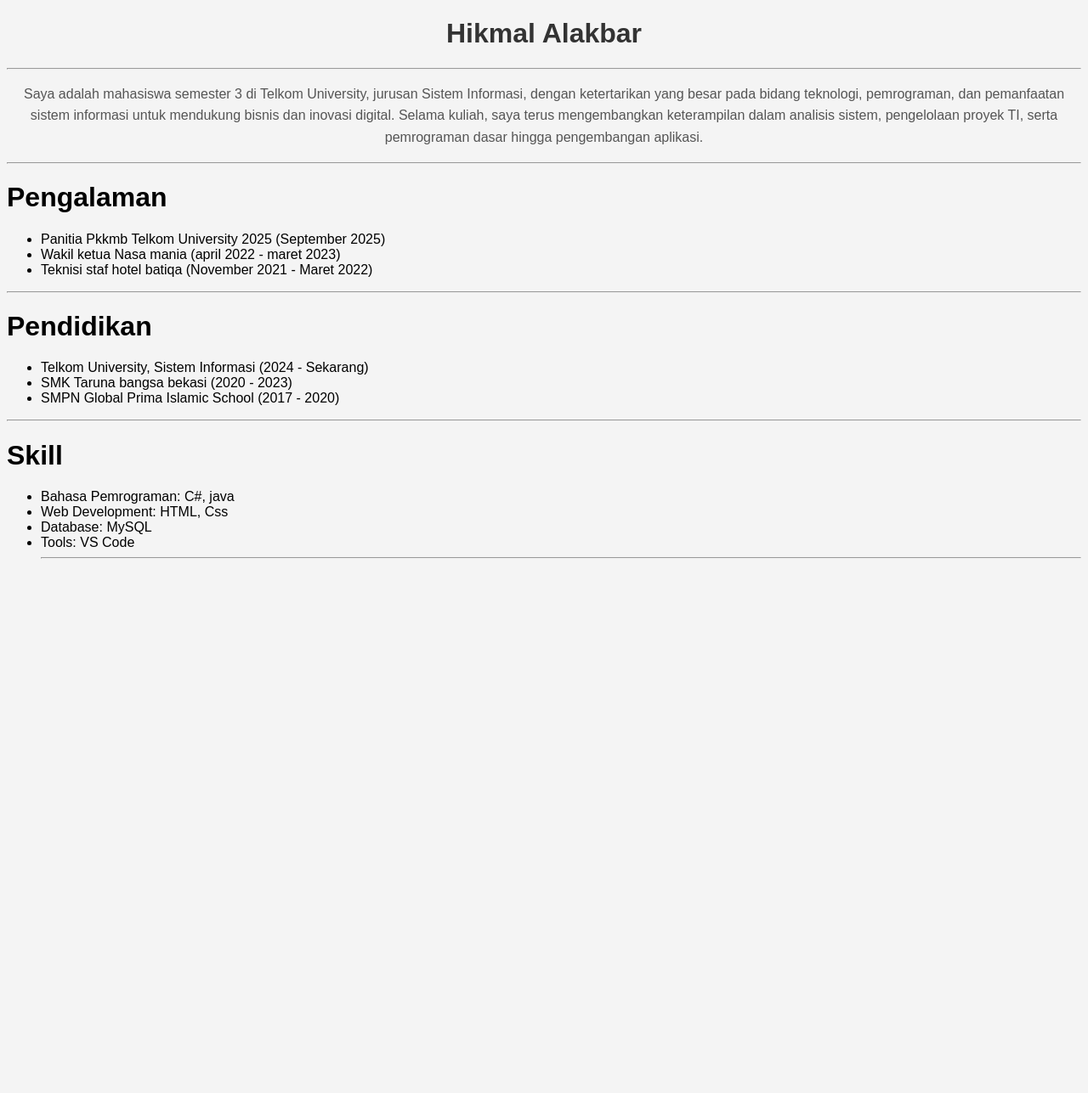
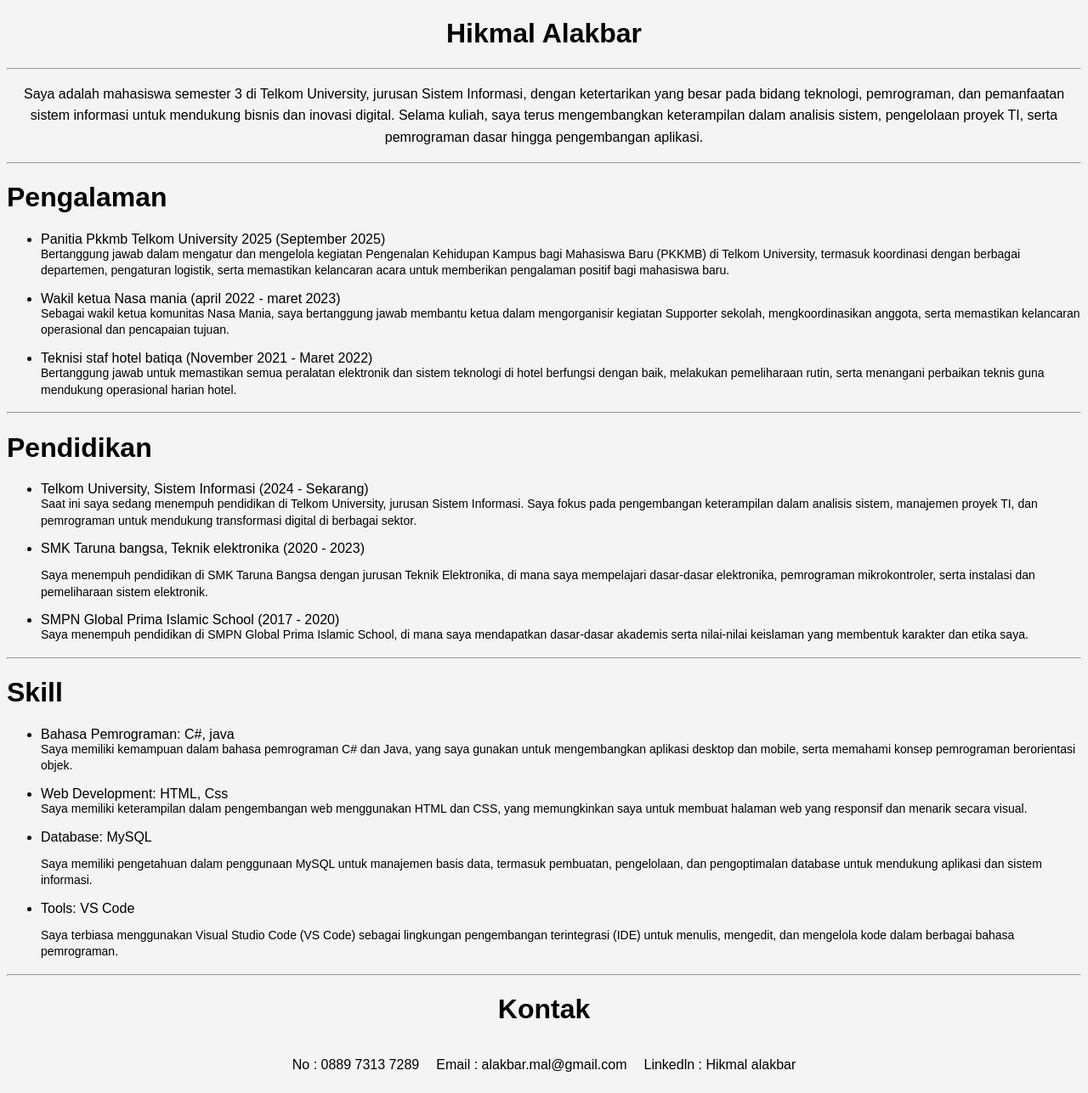
Before and after one commit to AkbarMAL/CvHikmal, a plain HTML site: page index.html in a window 1280 px wide. Shown: the whole page at 85% size. Before the commit the page ends 800 px from the top, so only its background shows below. Drawn offline with Linux system fonts and the light colour scheme; a web font is replaced by a local one.

Commit message:
gabung html & css

```diff
--- a/index.html
+++ b/index.html
@@ -3,55 +3,117 @@
   <head>
     <meta charset="UTF-8" />
     <meta name="viewport" content="width=device-width, initial-scale=1.0" />
+    <link rel="preconnect" href="https://fonts.googleapis.com" />
+    <link rel="preconnect" href="https://fonts.gstatic.com" crossorigin />
+    <link
+      href="https://fonts.googleapis.com/css2?family=Alan+Sans:wght@300..900&display=swap"
+      rel="stylesheet"
+    />
     <title>Hikmal AlakbarCv</title>
+    <link href="style.css" rel="stylesheet" />
 
-    <style>
-      body {
-        font-family: Arial, sans-serif;
-        /* margin: 20px;
-        padding: 20px; */
-        background-color: #f4f4f4;
-      }
-      .nama {
-        color: #333;
-        text-align: center;
-      }
-      p {
-        font-size: 16px;
-        line-height: 1.6;
-        color: #555;
-        text-align: center;
-      }
-    </style>
+    <style></style>
   </head>
   <body>
     <h1 class="nama">Hikmal Alakbar</h1>
     <hr />
-    <p>
-      Saya adalah mahasiswa semester 3 di Telkom University, jurusan Sistem Informasi, dengan ketertarikan yang besar pada bidang teknologi, pemrograman, dan pemanfaatan sistem informasi untuk mendukung bisnis dan inovasi digital. Selama kuliah, saya terus mengembangkan keterampilan dalam analisis sistem, pengelolaan proyek TI, serta pemrograman dasar hingga pengembangan aplikasi.
+    <p class="deskripsi">
+      Saya adalah mahasiswa semester 3 di Telkom University, jurusan Sistem
+      Informasi, dengan ketertarikan yang besar pada bidang teknologi,
+      pemrograman, dan pemanfaatan sistem informasi untuk mendukung bisnis dan
+      inovasi digital. Selama kuliah, saya terus mengembangkan keterampilan
+      dalam analisis sistem, pengelolaan proyek TI, serta pemrograman dasar
+      hingga pengembangan aplikasi.
     </p>
     <hr />
 
-<h1>Pengalaman</h1>
-    <ul>
+    <h1>Pengalaman</h1>
+    <ul class="pengalaman">
       <li>Panitia Pkkmb Telkom University 2025 (September 2025)</li>
+      <p>
+        Bertanggung jawab dalam mengatur dan mengelola kegiatan Pengenalan
+        Kehidupan Kampus bagi Mahasiswa Baru (PKKMB) di Telkom University,
+        termasuk koordinasi dengan berbagai departemen, pengaturan logistik,
+        serta memastikan kelancaran acara untuk memberikan pengalaman positif
+        bagi mahasiswa baru.
+      </p>
       <li>Wakil ketua Nasa mania (april 2022 - maret 2023)</li>
+      <p>
+        Sebagai wakil ketua komunitas Nasa Mania, saya bertanggung jawab
+        membantu ketua dalam mengorganisir kegiatan Supporter sekolah,
+        mengkoordinasikan anggota, serta memastikan kelancaran operasional dan
+        pencapaian tujuan.
+      </p>
       <li>Teknisi staf hotel batiqa (November 2021 - Maret 2022)</li>
+      <p>
+        Bertanggung jawab untuk memastikan semua peralatan elektronik dan sistem
+        teknologi di hotel berfungsi dengan baik, melakukan pemeliharaan rutin,
+        serta menangani perbaikan teknis guna mendukung operasional harian
+        hotel.
+      </p>
     </ul>
     <hr />
     <h1>Pendidikan</h1>
-    <ul>
+    <ul class="pendidikan">
       <li>Telkom University, Sistem Informasi (2024 - Sekarang)</li>
-      <li>SMK Taruna bangsa bekasi (2020 - 2023)</li>
+      <p>
+        Saat ini saya sedang menempuh pendidikan di Telkom University, jurusan
+        Sistem Informasi. Saya fokus pada pengembangan keterampilan dalam
+        analisis sistem, manajemen proyek TI, dan pemrograman untuk mendukung
+        transformasi digital di berbagai sektor.
+        <li>SMK Taruna bangsa, Teknik elektronika (2020 - 2023)</li>
+      </p>
+      <p>
+        Saya menempuh pendidikan di SMK Taruna Bangsa dengan jurusan Teknik
+        Elektronika, di mana saya mempelajari dasar-dasar elektronika,
+        pemrograman mikrokontroler, serta instalasi dan pemeliharaan sistem
+        elektronik.
+      </p>
       <li>SMPN Global Prima Islamic School (2017 - 2020)</li>
+      <p>
+        Saya menempuh pendidikan di SMPN Global Prima Islamic School, di mana
+        saya mendapatkan dasar-dasar akademis serta nilai-nilai keislaman yang
+        membentuk karakter dan etika saya.
+      </p>
     </ul>
     <hr />
     <h1>Skill</h1>
-    <ul>
+    <ul class="skill">
       <li>Bahasa Pemrograman: C#, java</li>
+      <p>
+        Saya memiliki kemampuan dalam bahasa pemrograman C# dan Java, yang saya
+        gunakan untuk mengembangkan aplikasi desktop dan mobile, serta memahami
+        konsep pemrograman berorientasi objek.
+      </p>
       <li>Web Development: HTML, Css</li>
-      <li>Database: MySQL</li>
-      <li>Tools: VS Code</li>
+      <p>
+        Saya memiliki keterampilan dalam pengembangan web menggunakan HTML dan
+        CSS, yang memungkinkan saya untuk membuat halaman web yang responsif dan
+        menarik secara visual.
+        <li>Database: MySQL</li>
+      </p>
+
+      <p>
+        Saya memiliki pengetahuan dalam penggunaan MySQL untuk manajemen basis
+        data, termasuk pembuatan, pengelolaan, dan pengoptimalan database untuk
+        mendukung aplikasi dan sistem informasi.
+        <li>Tools: VS Code</li>
+      </p>
+
+      <p>
+        Saya terbiasa menggunakan Visual Studio Code (VS Code) sebagai
+        lingkungan pengembangan terintegrasi (IDE) untuk menulis, mengedit, dan
+        mengelola kode dalam berbagai bahasa pemrograman.
+      </p>
+    </ul>
     <hr />
+    <div class="kontainer-kontak">
+      <h1 class="Kontak">Kontak</h1>
+      <div>
+        <p>No : 0889 7313 7289</p>
+        <p>Email : alakbar.mal@gmail.com</p>
+        <p>Linkedln : Hikmal alakbar</p>
+      </div>
+    </div>
   </body>
 </html>
```
